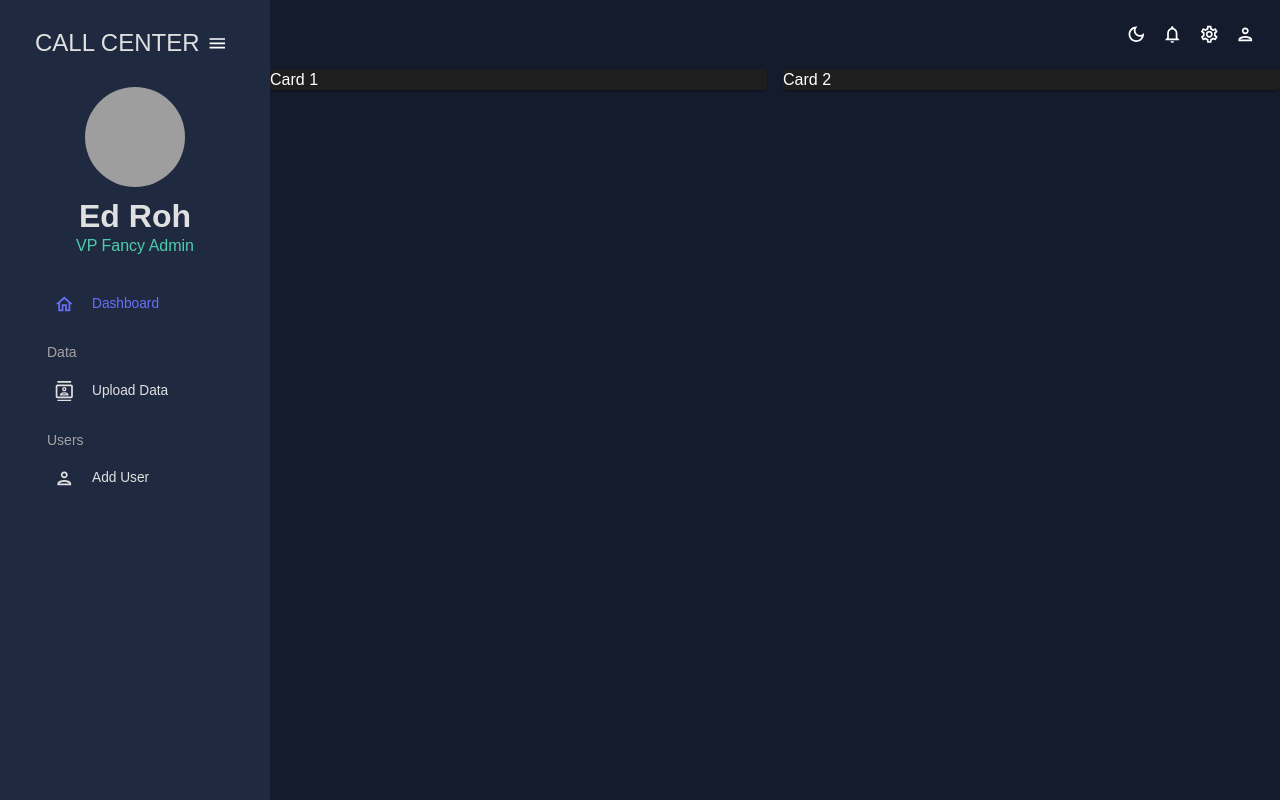
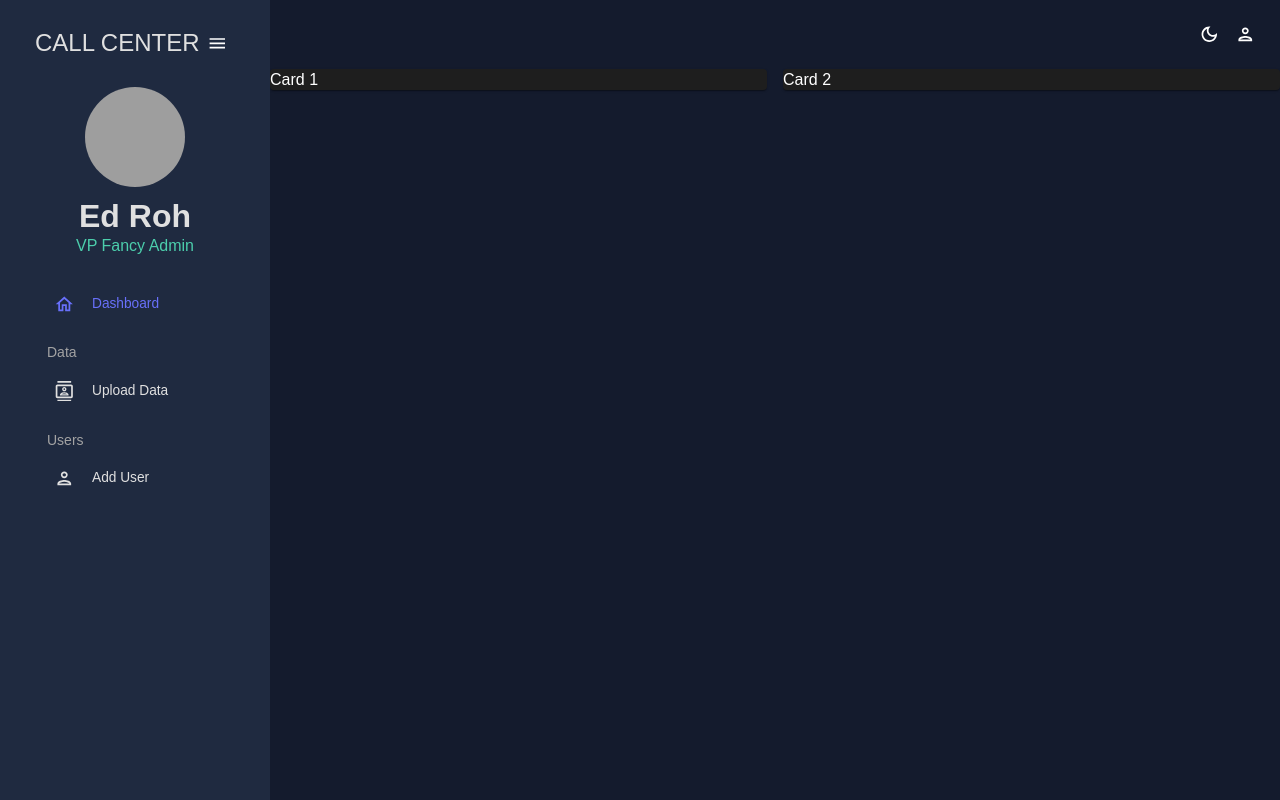
Before and after one commit to SShehan716/call-center, a React (Create React App) app in the folder client/: page / in a window 1280 px wide. Built offline with nearby package versions, Linux system fonts and the light colour scheme; grey boxes are pictures that could not be loaded.

Commit message:
update top bar

```diff
--- a/client/src/components/TopBar/index.jsx
+++ b/client/src/components/TopBar/index.jsx
@@ -26,12 +26,6 @@ const TopBar = () => {
           )}
         </IconButton>
         <IconButton>
-          <NotificationsOutlinedIcon />
-        </IconButton>
-        <IconButton>
-          <SettingsOutlinedIcon />
-        </IconButton>
-        <IconButton>
           <PersonOutlinedIcon />
         </IconButton>
       </Box>
```
